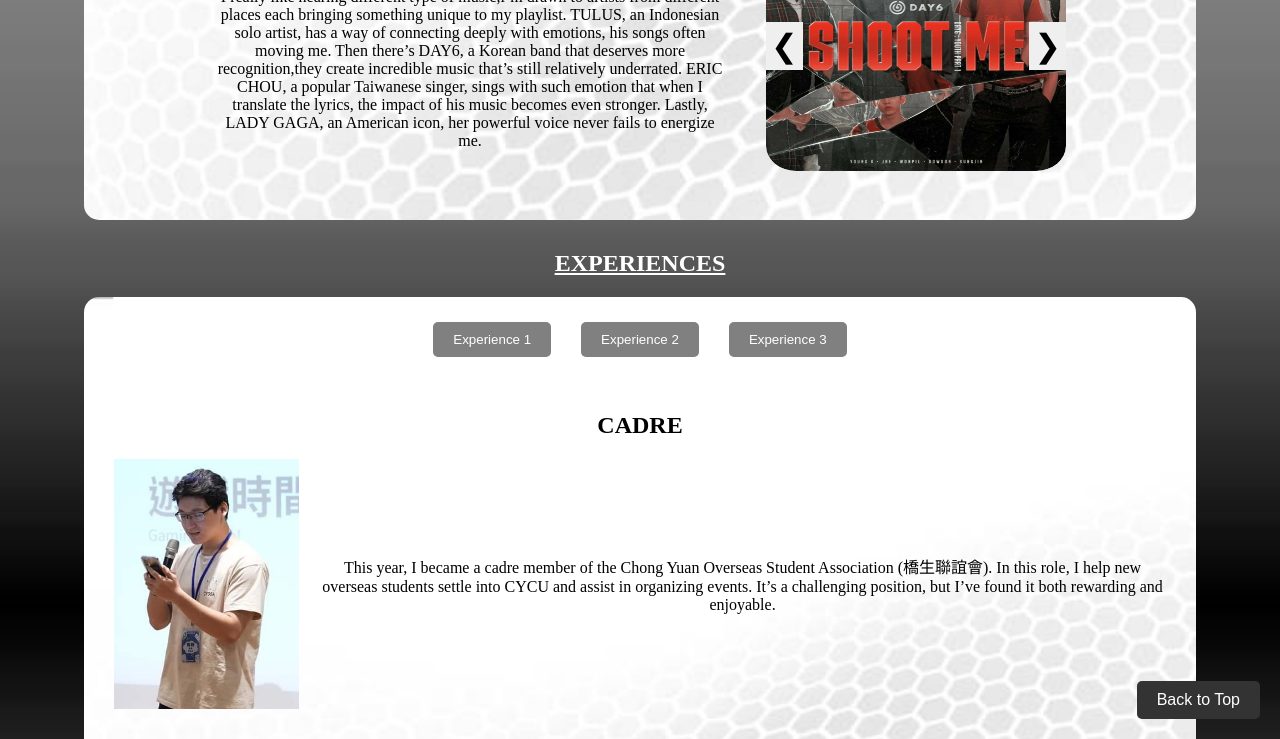
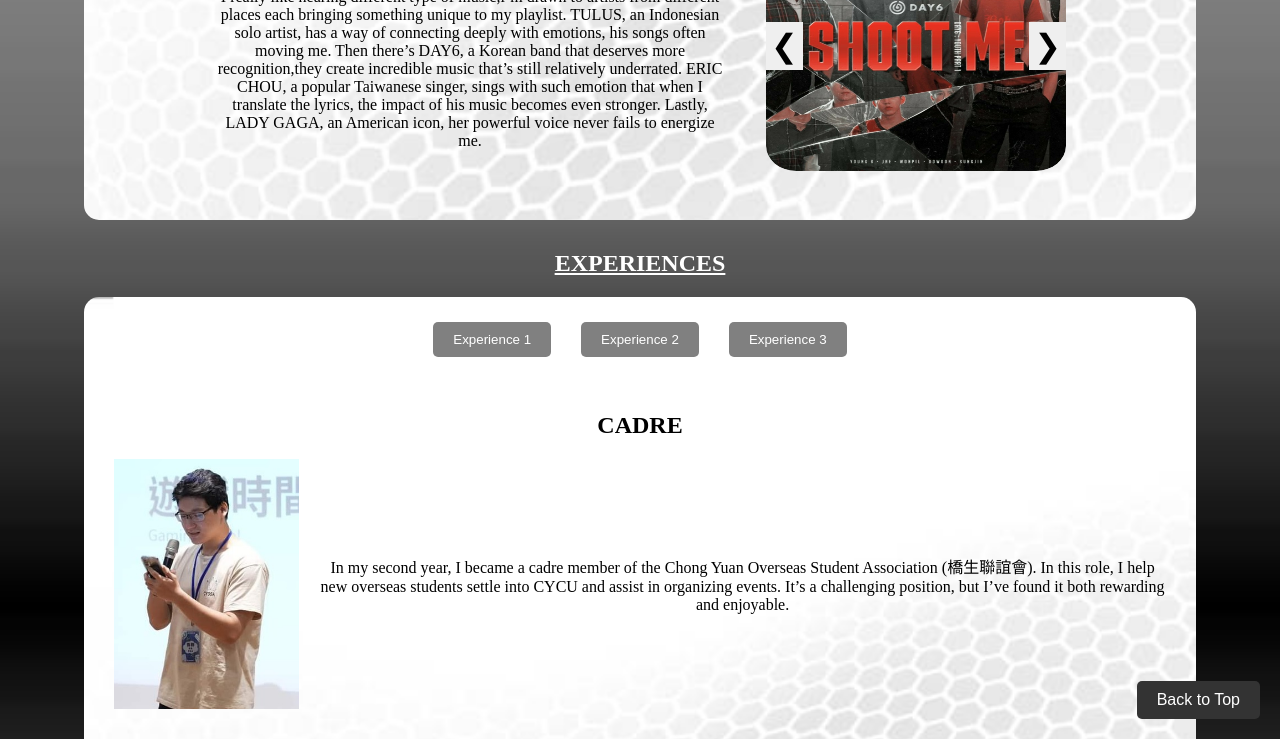
Before and after one commit to LivioCH/11244173_Midterm, a plain HTML site: page index.html in a window 1280 px wide. Both pictures are taken after a click on the button "Experience 2". Shown: the part 1899-2638 px from the top of the page. Drawn offline with Linux system fonts and the light colour scheme.

Commit message:
Update index.html

```diff
--- a/index.html
+++ b/index.html
@@ -46,7 +46,7 @@
       <aside class="card">
         <p>李星漢</p>
         <h3>Livio Clayhans</h3>
-        <h3>資管二甲</h3>
+        <h3>資管三甲</h3>
         <p>Indonesia</p>
       </aside>
     </section>
@@ -204,7 +204,7 @@
             <div class="adjust1">
               <img id="experience-image" src="image/Volen.png" style="height: 250px;width: 300px;" />
               <p id="experience-text">
-                In my second semester at Chong Yuan University, I took a class called Management (管理學), which required
+                In my first year second semester at Chong Yuan University, I took a class called Management (管理學), which required
                 us to participate in a volunteer activity.
                 My friend and I decided to volunteer by picking up trash around the beach that was far away from school.
                 It was a big advanture and tiring, but we had a lot of fun working together and helping the beach
@@ -258,7 +258,7 @@
         experienceBig.src = "image/Big-photo.jpg";
       } else if (experienceNumber === 2) {
         experienceTitle.innerHTML = "CADRE"
-        experienceText.innerHTML = "This year, I became a cadre member of the Chong Yuan Overseas Student Association (橋生聯誼會). In this role, I help new overseas students settle into CYCU and assist in organizing events. It’s a challenging position, but I’ve found it both rewarding and enjoyable.";
+        experienceText.innerHTML = "In my second year, I became a cadre member of the Chong Yuan Overseas Student Association (橋生聯誼會). In this role, I help new overseas students settle into CYCU and assist in organizing events. It’s a challenging position, but I’ve found it both rewarding and enjoyable.";
         experienceImage.src = "image/Ganbu.jpg";
         experienceBig.src = "image/Big-photo-ganbu.jpg";
       } else if (experienceNumber === 3) {
```
